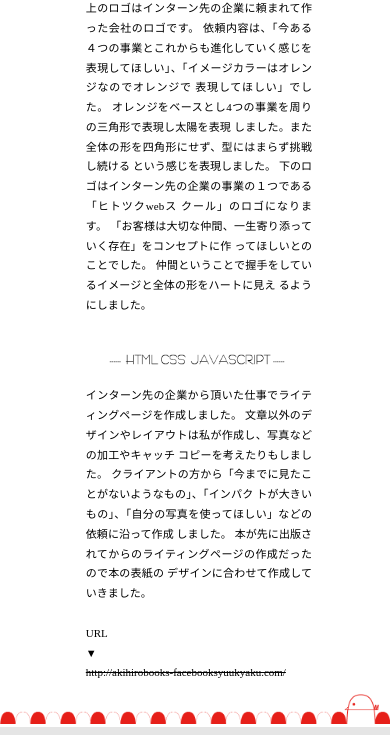
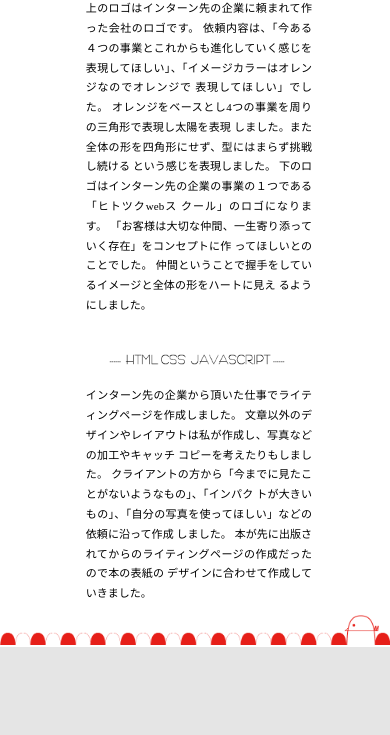
Before and after one commit to akasakamisaki/school, a plain HTML site: page index.html in a window 390 px wide. Shown: the part 4467-5202 px from the top of the page. After the commit the page ends 5122 px from the top, so only its background shows below. Drawn offline with nearby package versions, Linux system fonts and the light colour scheme.

Commit message:
URL削除

```diff
--- a/css/style.css
+++ b/css/style.css
@@ -259,10 +259,6 @@ p{
     left:89.5%;
 }
 
-.dec {
-	text-decoration: line-through;
-}
-
 /*main*/
 p{
 	font-size: 11px;
--- a/index.html
+++ b/index.html
@@ -198,10 +198,6 @@ $(document).ready(function () {
 			デザインに合わせて作成していきました。<br class="sp">
 			<br class="sp">
 				<span class="big">左の画像はイメージで実際にコーディングしたものとは多少ことなります。</span><br class="sp">
-			<br><br>
-				URL<span class="big">　▶︎▶︎
-				</span><span class="small">▼</span>
-				<span class="dec">http://akihirobooks-facebooksyuukyaku.com/</span>
 			</p>
 		</div>
 
```
